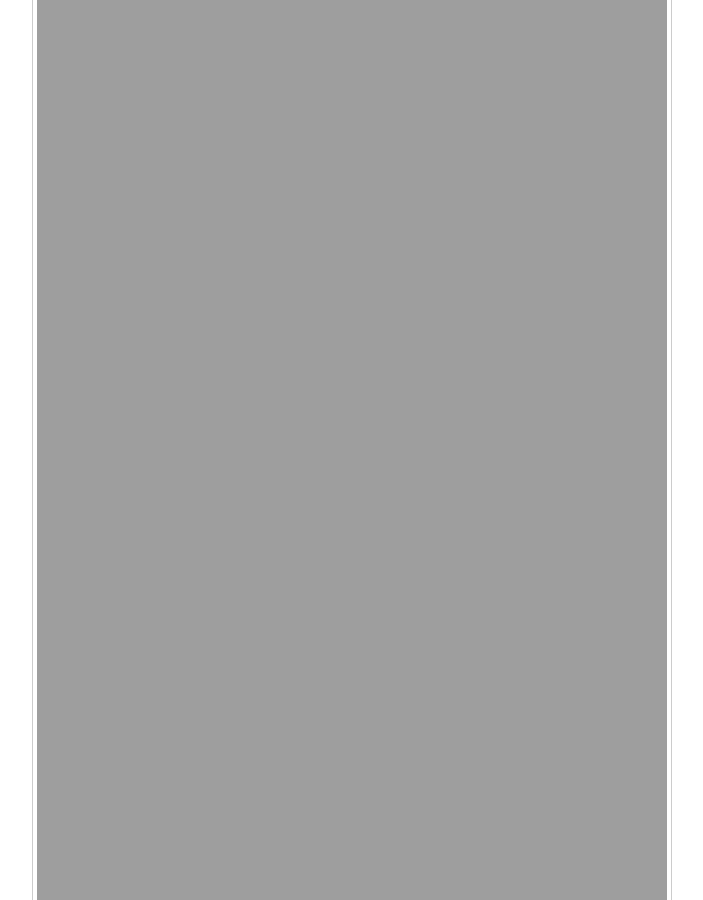
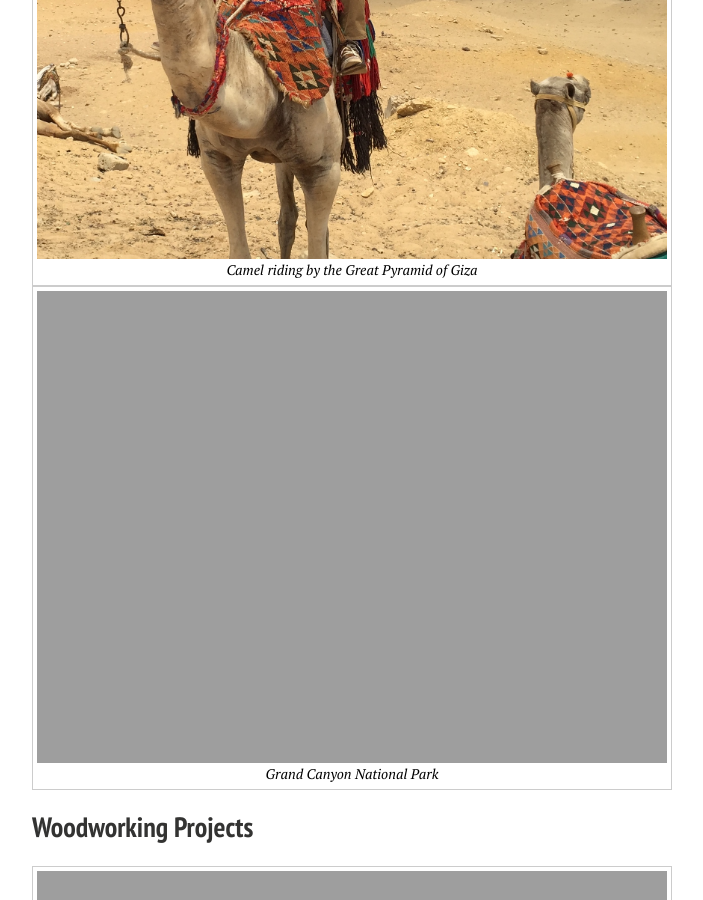
Before and after one commit to mnajia/mnajia.github.io, a Jekyll site: the page built from personal.md, in a window 1280 px wide and 900 px high, scrolled down 1126 px. Shown: the whole window, without its empty margins (288-991 px from the left). Built offline with Jekyll 4.4.1, drawn with Linux system fonts in a browser that asks for light colours; nearby versions of some CDN libraries.

Commit message:
first commit

```diff
--- a/personal.md
+++ b/personal.md
@@ -33,6 +33,16 @@ figcaption {
 <figure>
   <img src="{{ site.url }}/images/IMG_3386.JPG" alt="Fuji" style="width:100%">
   <figcaption>I summited Mount. Fuji in Japan and experienced the once-in-a-lifetime opportunity to witness the sunrise atop the mountain</figcaption>
+</figure>
+
+<figure>
+  <img src="{{ site.url }}/images/IMG_2790.JPG" alt="giza" style="width:100%">
+  <figcaption>Camel riding by the Great Pyramid of Giza</figcaption>
+</figure>
+
+<figure>
+  <img src="{{ site.url }}/images/IMG_4218.JPG" alt="canyon" style="width:100%">
+  <figcaption>Grand Canyon National Park</figcaption>
 </figure>
 
 <h2>Woodworking Projects</h2>
```
Also changed, not shown: images/IMG_2790.JPG (added), 1 other file.
